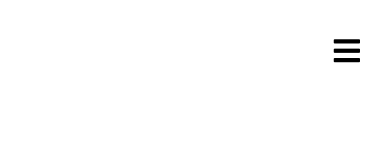
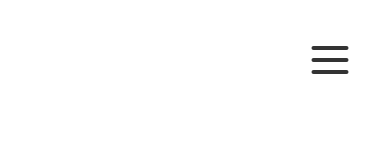
Before and after one commit to onurcankaya/react-mobile-menu, a React (Create React App) app: page / in a window 390 px wide. Shown: the top 160 px of the page. Built offline with nearby package versions, Linux system fonts and the light colour scheme.

Commit message:
implemented animating hamburger and close icons

```diff
--- a/src/components/menu/index.css
+++ b/src/components/menu/index.css
@@ -2,13 +2,56 @@
   position: relative;
 }
 
-.menu-button {
+.icon {
   position: absolute;
   top: 30px;
   right: 30px;
   z-index: 999;
-  font-size: 30px;
+  width: 60px;
+  height: 60px;
   cursor: pointer;
+}
+
+.hamburger {
+  width: 37px;
+  height: 4px;
+  border-radius: 2px;
+  background: #333;
+  position: absolute;
+  top: 50%;
+  left: 50%;
+  transform: translate(-50%, -50%);
+  /* box-shadow: 0 2px 5px rgba(0, 0, 0, 0.2); */
+  transition: .5s;
+}
+.hamburger:before, .hamburger:after {
+  content: '';
+  position: absolute;
+  width: 37px;
+  height: 4px;
+  border-radius: 2px;
+  background: #333;
+  /* box-shadow: 0 2px 5px rgba(0, 0, 0, 0.2); */
+  transition: .5s;
+}
+.hamburger:before {
+  top: -12px;
+}
+.hamburger:after {
+  top: 12px;
+}
+
+.icon.active .hamburger {
+  background: transparent;
+  box-shadow: none;
+}
+.icon.active .hamburger:before {
+  top: 0;
+  transform: rotate(45deg);
+}
+.icon.active .hamburger:after {
+  top: 0;
+  transform: rotate(135deg);
 }
 
 .nav {
--- a/src/components/menu/index.jsx
+++ b/src/components/menu/index.jsx
@@ -21,8 +21,8 @@ class Menu extends React.PureComponent {
 
     return (
       <div className="container">
-        <div className="menu-button" onClick={this.toggleMenu}>
-          {isMenuOpen ? <i className="fas fa-times"></i> : <i className="fas fa-bars"></i>}
+        <div className={`icon ${isMenuOpen ? 'active' : ''}`} onClick={this.toggleMenu}>
+          <div className="hamburger"></div>
         </div>
 
         {/* Topbar */}
```
